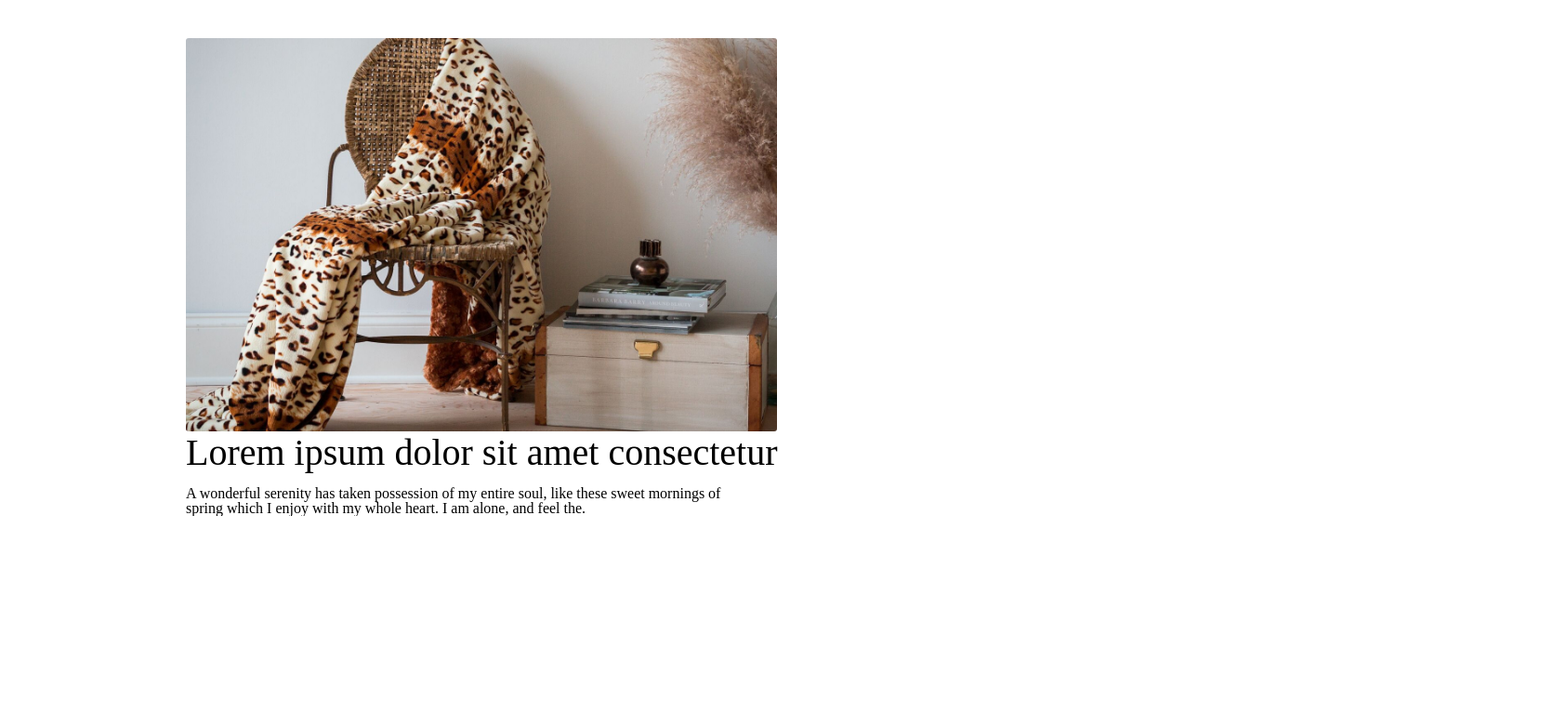
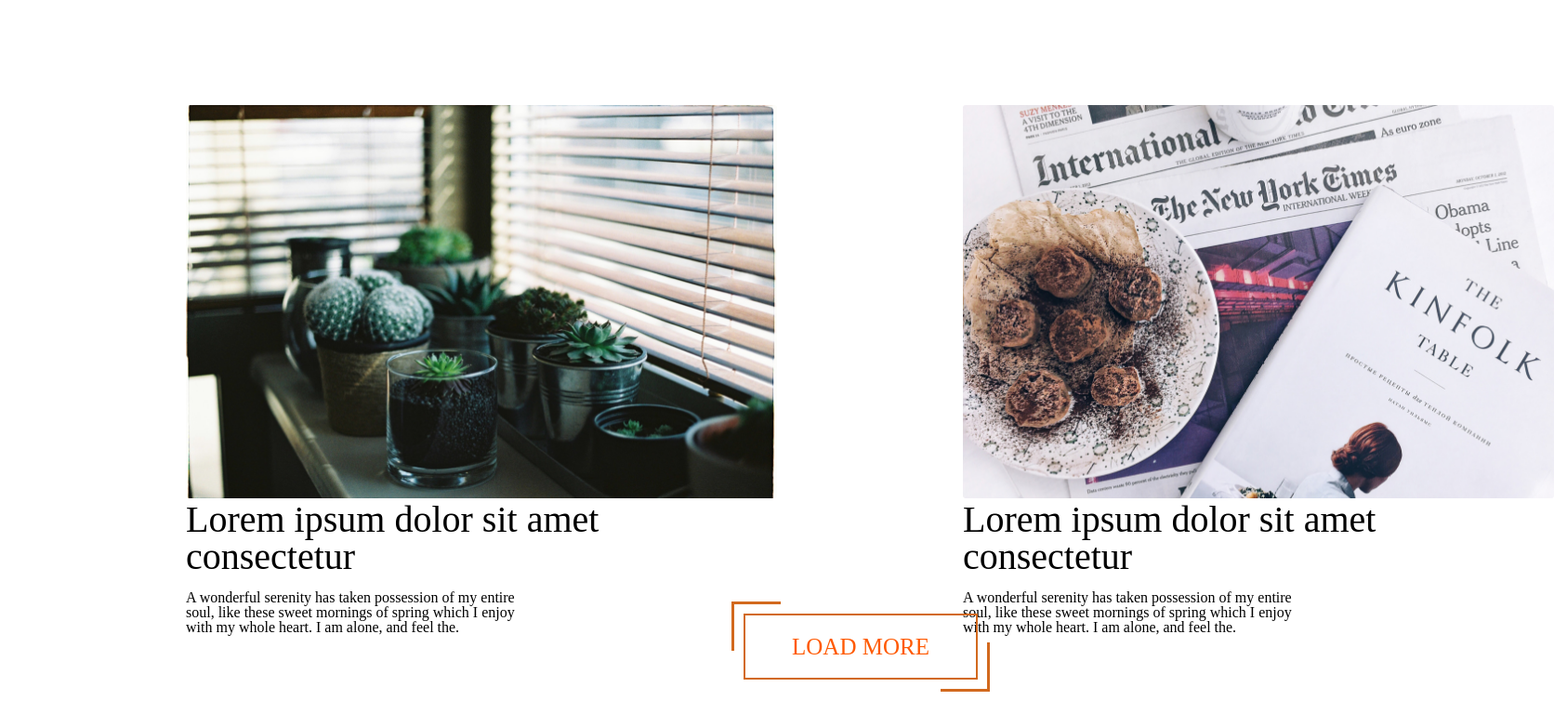
Before and after one commit to Luka2404/lecture-5, a plain HTML site: page index.html in a window 1280 px wide. Shown: the part 1275-2057 px from the top of the page at 93% size, 1672 px wide, since content can reach past the window. Before the commit the page ends 1830 px from the top, so only its background shows below. Drawn offline with Linux system fonts and the light colour scheme.

Commit message:
html solve and adding some

```diff
--- /dev/null
+++ b/css/media.css
@@ -0,0 +1,5 @@
+@media (max-width: 344px){
+    .li-1{
+        font-size: 10px;
+    }
+}
--- a/css/style.css
+++ b/css/style.css
@@ -5,11 +5,18 @@
 .lists {
     display: flex;
 }
+body{
+    padding-bottom: 100px;
+}
 .li-1 {
     font-family: 'Playfair Display', serif;
     font-family: 'Rowdies', cursive;
     margin-left: 50px;
     font-size: 23px;
+}
+.li-1:hover{
+    color: #bd5f3a;
+    text-shadow: 0 0 5px rgb(60, 255, 0);
 }
 .div-1{
     margin-top: 50px;
@@ -19,10 +26,11 @@
     height: 100px;
 }
 .background {
+
     background-image: url(../image/Fashion88.png);
     width: 100%;
     height: 380px;
-    margin-top: 30px;
+    margin-top: 100px;
     background-size: cover;
     position: absolute;
 
@@ -58,11 +66,8 @@
 }
 .div-3{
     width: 100%;
+    display: flex;
    }
-.sec-3{
-    display: flex;
-    width: 100%;
-}
 .sec-2{
     margin-left: 200px;
     margin-top: 100px;
@@ -75,3 +80,67 @@
 .p-2{
     width: 60%;
 }
+.div-4{
+    display: flex;
+}
+
+
+/*button*/
+.button{
+    margin-top: 100px;
+    margin-left: 800px;
+    color: #ff5900;
+    font-size: 25px;
+    padding: 20px 50px;
+    border: 2px solid chocolate;
+    position: relative;
+
+}
+.button::before , .button::after{
+    content: "";
+    position: absolute;
+    width: 50px;
+    height: 50px;
+    border: inherit;
+    transition: all .5s;
+}
+.button::before{
+    top: -15px;
+    left: -15px;
+    border-width: 3px 0 0 3px;
+}
+.button::after{
+    bottom: -15px;
+    right: -15px;
+    border-width: 0 3px 3px 0;
+}
+.button:hover{
+    background-color: #FF7A00;
+    color: black;
+}
+.button:hover::before , .button:hover::after{
+    width: calc(100% + 27px);
+    height: calc(100% + 27px) ;
+}
+
+.black{
+
+    background: linear-gradient(
+        to right, #833abd
+        red
+        yellow
+    );
+    background-size: 400% 400%;
+    animation: 10s infinite ease-in-out;
+
+}
+@keyframes animate-backgroun {
+    0% {
+        background-position: 0 50%;
+    }
+    50% {
+        background-position: 100% 50%;
+    100% {
+        background-position: 0 50%;
+    }
+}
--- a/index.html
+++ b/index.html
@@ -10,6 +10,7 @@
         <title> Geolab  </title>
         <link rel="stylesheet" href="css/reset.css">
         <link rel="stylesheet" href="css/style.css">
+        <link rel="stylesheet" href="css/media.css">
         <link rel="preconnect" href="https://fonts.googleapis.com">
         <link rel="preconnect" href="https://fonts.gstatic.com" crossorigin>
         <link href="https://fonts.googleapis.com/css2?family=Playfair+Display&family=Rowdies:wght@300&display=swap" rel="stylesheet">
@@ -50,7 +51,7 @@
 
        <h5 class="head2">Popular Post</h5>
 
-       <section class="sec-3">
+       <section>
 
 
          <div class="div-3">
@@ -78,11 +79,41 @@
 
          </div>
 
+         <br>
+
+
+
+
+
+      <div class="div-4">
+
+         <div class="sec-2">
+            <img src="image/pic-3.png" alt="image">
+            <h1 class="sec-2-h">Lorem ipsum dolor sit amet consectetur </h1>
+            <br>
+            <p class="p-2">A wonderful serenity has taken possession of my entire soul,
+               like these sweet mornings of spring which I enjoy with my whole heart. I am alone,
+               and feel the.</p>
+            </div>
+
+            <div class="sec-2">
+               <img src="image/pic-4.png" alt="image">
+               <h1 class="sec-2-h">Lorem ipsum dolor sit amet consectetur </h1>
+               <br>
+               <p class="p-2">A wonderful serenity has taken possession of my entire soul,
+                  like these sweet mornings of spring which I enjoy with my whole heart. I am alone,
+                  and feel the.</p>
+               </div>
+
+         </div>
 
 
          </section>
 
 
+         <a href="#" class="button">LOAD MORE</a>
+
+         <div class="black"></div>
 
 
 
```
